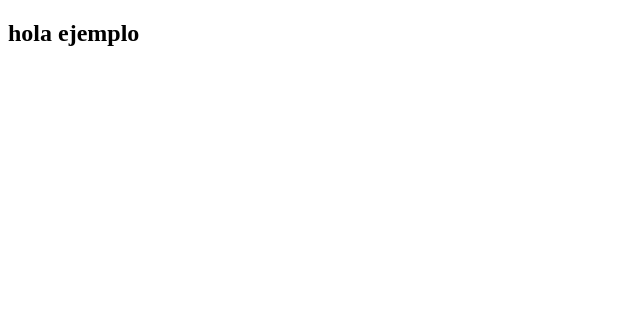
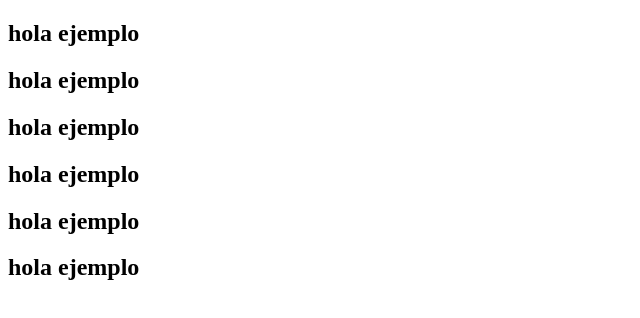
Before and after one commit to yorvin28/paginaweb, a plain HTML site: page index.html in a window 1280 px wide. Shown: the whole page, without its empty margins (0-640 px from the left). Drawn offline with Linux system fonts and the light colour scheme.

```diff
--- a/index.html
+++ b/index.html
@@ -5,5 +5,10 @@
 </head>
 <body>
 	<h2>hola ejemplo</h2>
+	<h2>hola ejemplo</h2>
+	<h2>hola ejemplo</h2>
+	<h2>hola ejemplo</h2>
+	<h2>hola ejemplo</h2>
+	<h2>hola ejemplo</h2>
 </body>
 </html>
```
